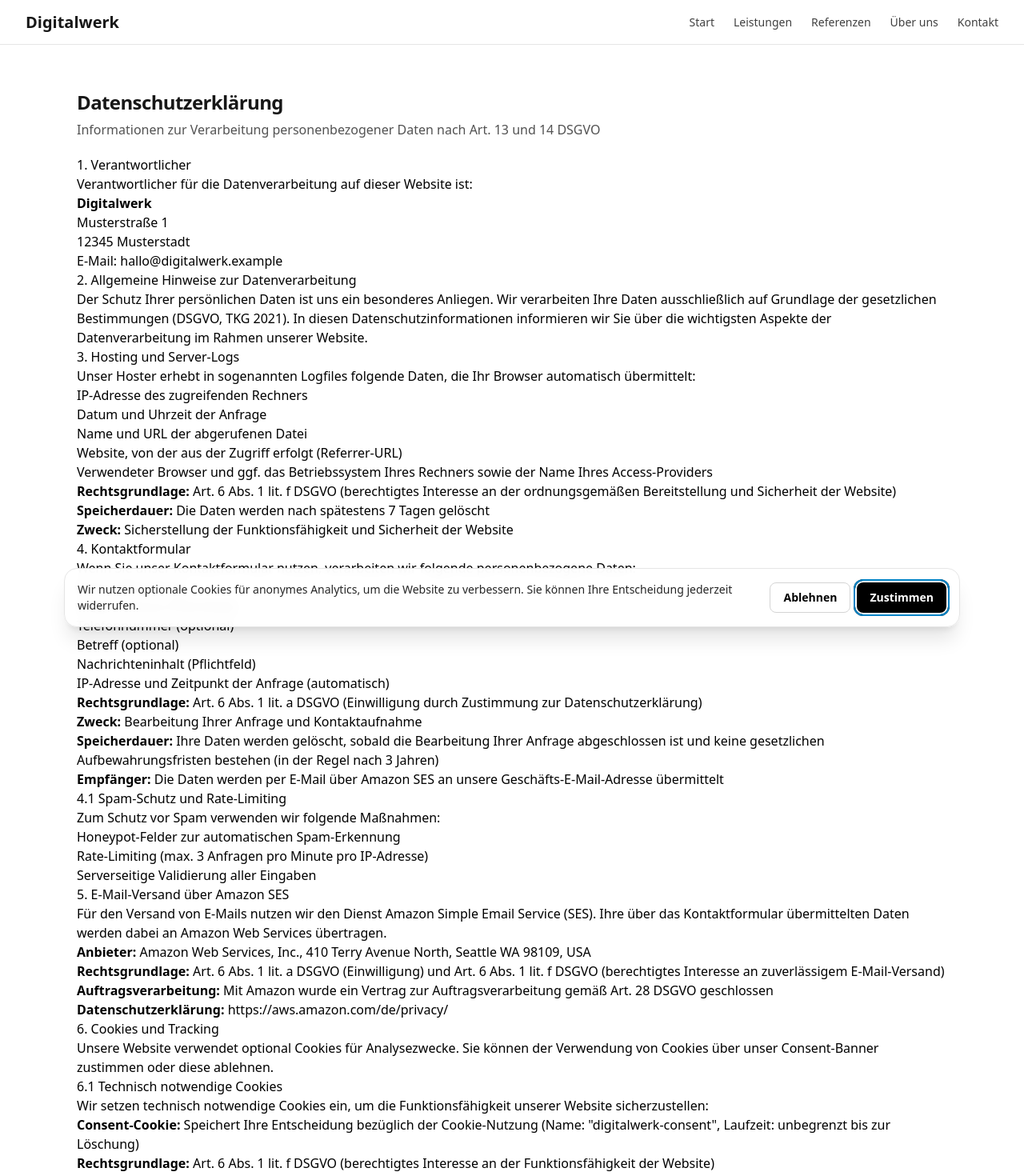
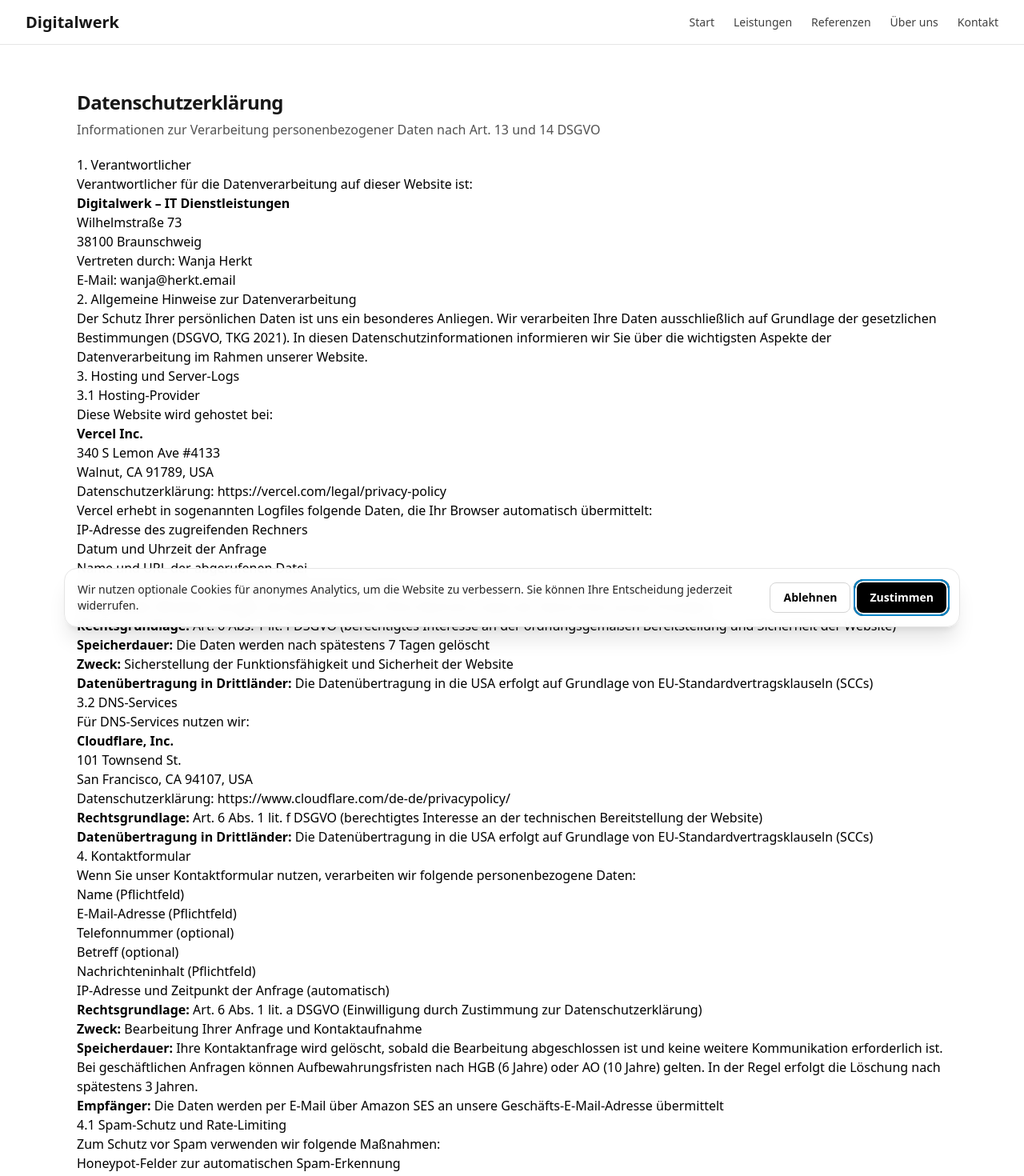
Before and after one commit to Remodops/digitalwerk, a Next.js app: page /datenschutz in a window 1280 px wide. Shown: the top 1470 px of the page at 80% size. Built offline with nearby package versions, Linux system fonts and the light colour scheme; no server answers.

Commit message:
feat: Datenschutzerklärung rechtlich vervollständigt

```diff
--- a/src/app/(site)/datenschutz/page.tsx
+++ b/src/app/(site)/datenschutz/page.tsx
@@ -13,10 +13,11 @@ export default function Page() {
         <h2>1. Verantwortlicher</h2>
         <p>
           Verantwortlicher für die Datenverarbeitung auf dieser Website ist:<br/>
-          <strong>Digitalwerk</strong><br/>
-          Musterstraße 1<br/>
-          12345 Musterstadt<br/>
-          E-Mail: <a href="mailto:hallo@digitalwerk.example">hallo@digitalwerk.example</a>
+          <strong>Digitalwerk – IT Dienstleistungen</strong><br/>
+          Wilhelmstraße 73<br/>
+          38100 Braunschweig<br/>
+          Vertreten durch: Wanja Herkt<br/>
+          E-Mail: <a href="mailto:wanja@herkt.email">wanja@herkt.email</a>
         </p>
 
         <h2>2. Allgemeine Hinweise zur Datenverarbeitung</h2>
@@ -26,8 +27,19 @@ export default function Page() {
         </p>
 
         <h2>3. Hosting und Server-Logs</h2>
+
+        <h3>3.1 Hosting-Provider</h3>
         <p>
-          Unser Hoster erhebt in sogenannten Logfiles folgende Daten, die Ihr Browser automatisch übermittelt:
+          Diese Website wird gehostet bei:
+        </p>
+        <p>
+          <strong>Vercel Inc.</strong><br/>
+          340 S Lemon Ave #4133<br/>
+          Walnut, CA 91789, USA<br/>
+          Datenschutzerklärung: <a href="https://vercel.com/legal/privacy-policy" target="_blank" rel="noopener noreferrer">https://vercel.com/legal/privacy-policy</a>
+        </p>
+        <p>
+          Vercel erhebt in sogenannten Logfiles folgende Daten, die Ihr Browser automatisch übermittelt:
         </p>
         <ul>
           <li>IP-Adresse des zugreifenden Rechners</li>
@@ -39,7 +51,23 @@ export default function Page() {
         <p>
           <strong>Rechtsgrundlage:</strong> Art. 6 Abs. 1 lit. f DSGVO (berechtigtes Interesse an der ordnungsgemäßen Bereitstellung und Sicherheit der Website)<br/>
           <strong>Speicherdauer:</strong> Die Daten werden nach spätestens 7 Tagen gelöscht<br/>
-          <strong>Zweck:</strong> Sicherstellung der Funktionsfähigkeit und Sicherheit der Website
+          <strong>Zweck:</strong> Sicherstellung der Funktionsfähigkeit und Sicherheit der Website<br/>
+          <strong>Datenübertragung in Drittländer:</strong> Die Datenübertragung in die USA erfolgt auf Grundlage von EU-Standardvertragsklauseln (SCCs)
+        </p>
+
+        <h3>3.2 DNS-Services</h3>
+        <p>
+          Für DNS-Services nutzen wir:
+        </p>
+        <p>
+          <strong>Cloudflare, Inc.</strong><br/>
+          101 Townsend St.<br/>
+          San Francisco, CA 94107, USA<br/>
+          Datenschutzerklärung: <a href="https://www.cloudflare.com/de-de/privacypolicy/" target="_blank" rel="noopener noreferrer">https://www.cloudflare.com/de-de/privacypolicy/</a>
+        </p>
+        <p>
+          <strong>Rechtsgrundlage:</strong> Art. 6 Abs. 1 lit. f DSGVO (berechtigtes Interesse an der technischen Bereitstellung der Website)<br/>
+          <strong>Datenübertragung in Drittländer:</strong> Die Datenübertragung in die USA erfolgt auf Grundlage von EU-Standardvertragsklauseln (SCCs)
         </p>
 
         <h2>4. Kontaktformular</h2>
@@ -57,7 +85,7 @@ export default function Page() {
         <p>
           <strong>Rechtsgrundlage:</strong> Art. 6 Abs. 1 lit. a DSGVO (Einwilligung durch Zustimmung zur Datenschutzerklärung)<br/>
           <strong>Zweck:</strong> Bearbeitung Ihrer Anfrage und Kontaktaufnahme<br/>
-          <strong>Speicherdauer:</strong> Ihre Daten werden gelöscht, sobald die Bearbeitung Ihrer Anfrage abgeschlossen ist und keine gesetzlichen Aufbewahrungsfristen bestehen (in der Regel nach 3 Jahren)<br/>
+          <strong>Speicherdauer:</strong> Ihre Kontaktanfrage wird gelöscht, sobald die Bearbeitung abgeschlossen ist und keine weitere Kommunikation erforderlich ist. Bei geschäftlichen Anfragen können Aufbewahrungsfristen nach HGB (6 Jahre) oder AO (10 Jahre) gelten. In der Regel erfolgt die Löschung nach spätestens 3 Jahren.<br/>
           <strong>Empfänger:</strong> Die Daten werden per E-Mail über Amazon SES an unsere Geschäfts-E-Mail-Adresse übermittelt
         </p>
 
@@ -80,12 +108,13 @@ export default function Page() {
           <strong>Anbieter:</strong> Amazon Web Services, Inc., 410 Terry Avenue North, Seattle WA 98109, USA<br/>
           <strong>Rechtsgrundlage:</strong> Art. 6 Abs. 1 lit. a DSGVO (Einwilligung) und Art. 6 Abs. 1 lit. f DSGVO (berechtigtes Interesse an zuverlässigem E-Mail-Versand)<br/>
           <strong>Auftragsverarbeitung:</strong> Mit Amazon wurde ein Vertrag zur Auftragsverarbeitung gemäß Art. 28 DSGVO geschlossen<br/>
+          <strong>Datenübertragung in Drittländer:</strong> Die Datenübertragung in die USA erfolgt auf Grundlage von EU-Standardvertragsklauseln (SCCs) gemäß Art. 46 DSGVO<br/>
           <strong>Datenschutzerklärung:</strong> <a href="https://aws.amazon.com/de/privacy/" target="_blank" rel="noopener noreferrer">https://aws.amazon.com/de/privacy/</a>
         </p>
 
         <h2>6. Cookies und Tracking</h2>
         <p>
-          Unsere Website verwendet optional Cookies für Analysezwecke. Sie können der Verwendung von Cookies über unser Consent-Banner zustimmen oder diese ablehnen.
+          Unsere Website kann optional Cookies für Analysezwecke verwenden. Aktuell sind alle Analytics-Features deaktiviert. Falls Analytics-Tools aktiviert werden, erscheint ein Consent-Banner, über das Sie der Verwendung von Cookies zustimmen oder diese ablehnen können.
         </p>
 
         <h3>6.1 Technisch notwendige Cookies</h3>
@@ -177,7 +206,7 @@ export default function Page() {
 
         <h2>10. Aktualität und Änderung dieser Datenschutzerklärung</h2>
         <p>
-          Diese Datenschutzerklärung ist aktuell gültig und hat den Stand von Dezember 2024. Durch die Weiterentwicklung unserer Website und Angebote oder aufgrund geänderter gesetzlicher beziehungsweise behördlicher Vorgaben kann es notwendig werden, diese Datenschutzerklärung zu ändern.
+          Diese Datenschutzerklärung ist aktuell gültig und hat den Stand von August 2025. Durch die Weiterentwicklung unserer Website und Angebote oder aufgrund geänderter gesetzlicher beziehungsweise behördlicher Vorgaben kann es notwendig werden, diese Datenschutzerklärung zu ändern.
         </p>
 
         <h2>11. Kontakt</h2>
@@ -185,10 +214,11 @@ export default function Page() {
           Bei Fragen zum Datenschutz oder zur Ausübung Ihrer Rechte können Sie uns jederzeit unter folgenden Kontaktdaten erreichen:
         </p>
         <p>
-          <strong>Digitalwerk</strong><br/>
-          Musterstraße 1<br/>
-          12345 Musterstadt<br/>
-          E-Mail: <a href="mailto:hallo@digitalwerk.example">hallo@digitalwerk.example</a>
+          <strong>Digitalwerk – IT Dienstleistungen</strong><br/>
+          Wilhelmstraße 73<br/>
+          38100 Braunschweig<br/>
+          Vertreten durch: Wanja Herkt<br/>
+          E-Mail: <a href="mailto:wanja@herkt.email">wanja@herkt.email</a>
         </p>
 
         <div className="mt-8 p-4 bg-neutral-50 border border-neutral-200 rounded-lg">
```
